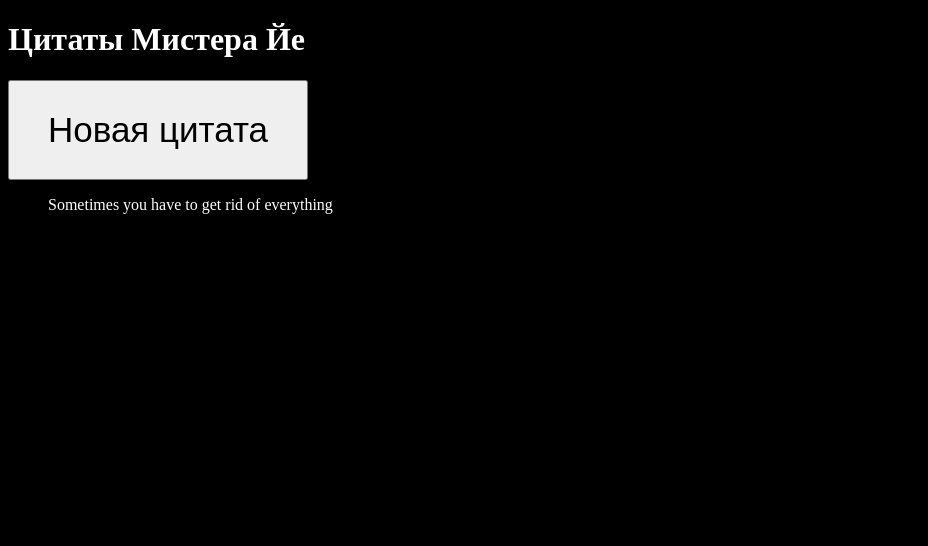
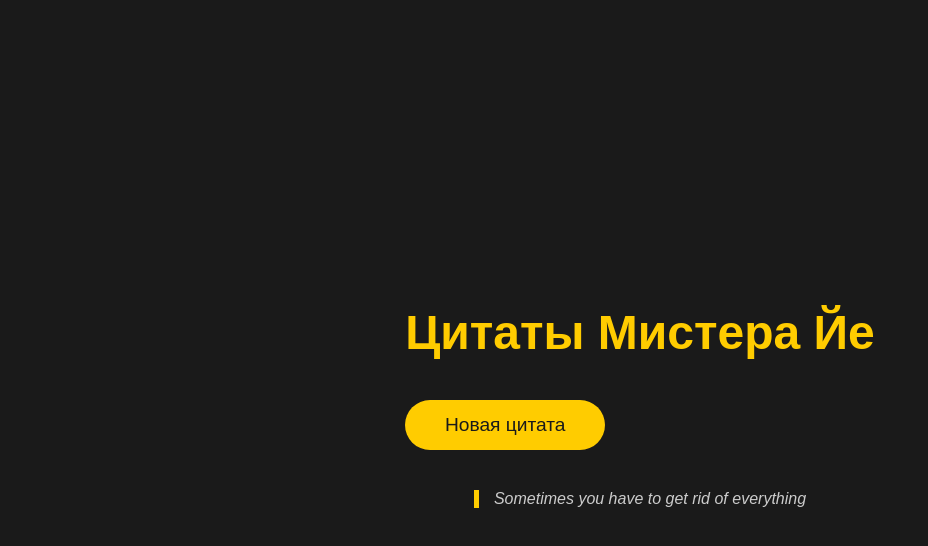
Before and after one commit to MaxFolmer/Mr_Ye_quotes, a plain HTML site: page kanye/index.html in a window 1280 px wide. Shown: the whole page, without its empty margins (0-928 px from the left). Drawn offline with Linux system fonts and the light colour scheme.

Commit message:
update styles

```diff
--- a/kanye/styles.css
+++ b/kanye/styles.css
@@ -1,14 +1,48 @@
 body {
-    background-color: black;
+    background-color: #1a1a1a;
+    display: flex;
+    flex-direction: column;
+    align-items: center;
+    justify-content: center;
+    font-family: 'Arial', sans-serif;
+    color: #f0f0f0;
+    margin: 0;
+    height: 100vh;
 }
+
 h1 {
-    color: white;
+    color: #ffcc00;
+    font-size: 3em;
+    margin-bottom: 20px;
+    text-align: center;
 }
+
 blockquote {
-    color: white;
+    color: #cccccc;
+    font-style: italic;
+    border-left: 5px solid #ffcc00;
+    padding-left: 15px;
+    margin: 20px 0;
+    max-width: 600px;
+    text-align: center;
 }
+
 button {
-    width: 300px;
-    height: 100px;
-    font-size: 35px;
+    width: 200px;
+    height: 50px;
+    font-size: 1.2em;
+    border-radius: 25px;
+    text-align: center;
+    align-items: center;
+    justify-content: center;
+    margin: 20px auto;
+    background-color: #ffcc00;
+    color: #1a1a1a;
+    border: none;
+    cursor: pointer;
+    transition: background-color 0.3s ease;
 }
+
+button:hover {
+    background-color: #e6b800;
+}
```
Also changed, not shown: kanye/quotes.html (added, +21 -0 lines).
